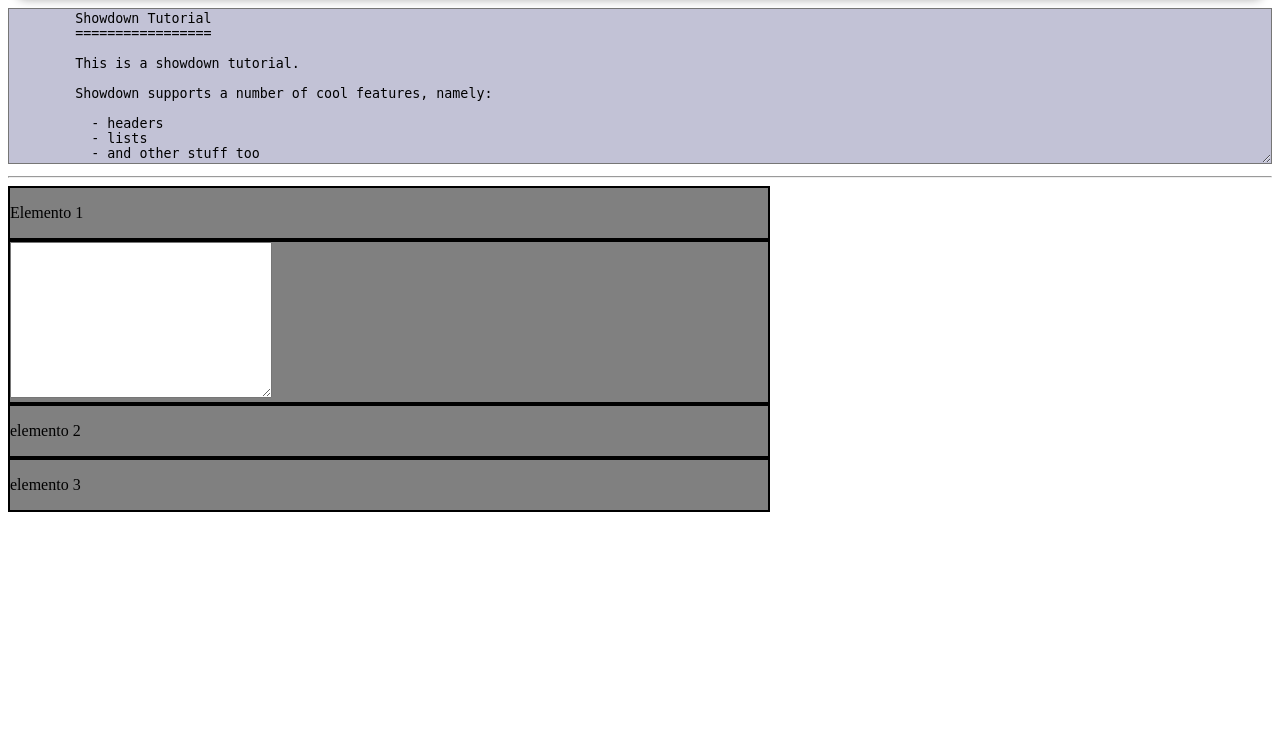
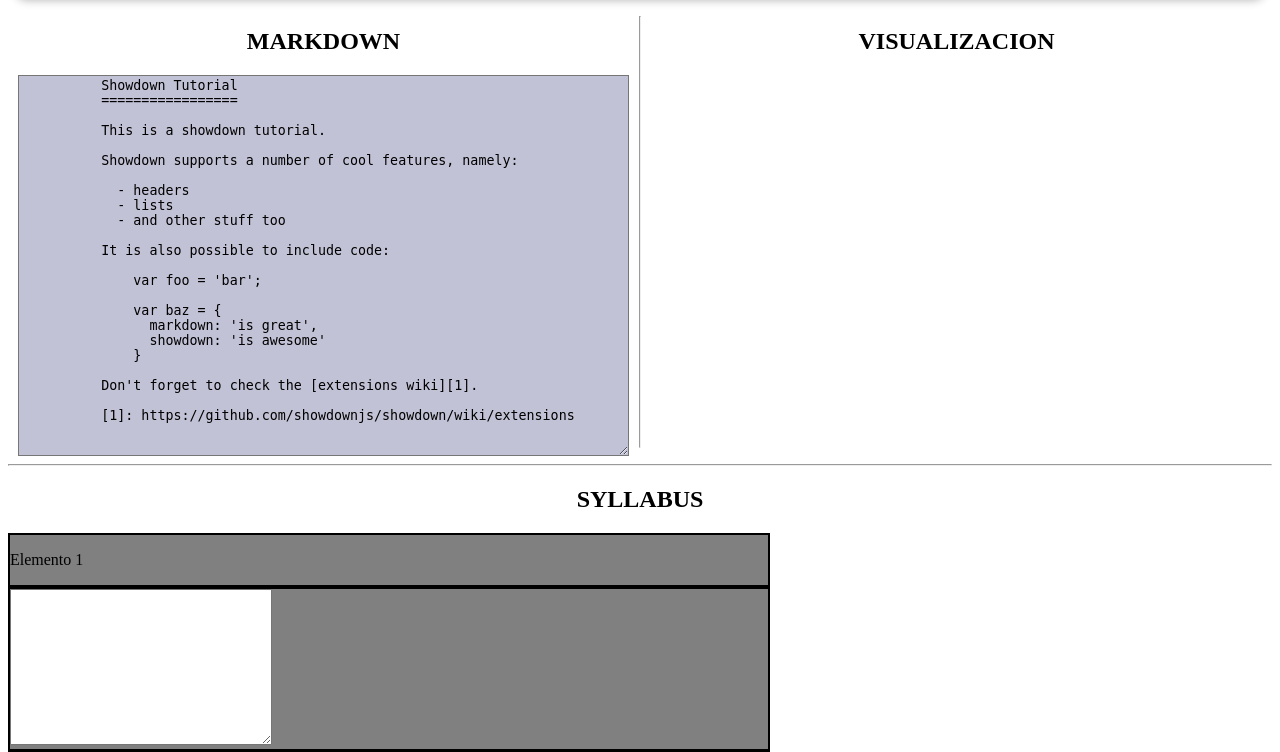
Before and after one commit to ellery25/EditorOnline, a Flask app: template src/config/templates/editor_botones.html in a window 1280 px wide. Shown: the part 65-817 px from the top of the page. Before the commit the page ends 577 px from the top, so only its background shows below. Run offline with Flask 3, Linux system fonts and the light colour scheme; the template is opened without the code that fills it, so the values that code supplies are empty; some libraries are stand-ins or nearby versions.

Commit message:
mejorando el front

```diff
--- a/src/app.py
+++ b/src/app.py
@@ -4,7 +4,7 @@
 
 @app.route("/", methods=['GET'])
 def index():
-    return render_template("editor_syllabus.html")
+    return render_template("editor_botones.html")
 
 if __name__ == "__main__":
     app.run(debug=True)
--- a/src/config/static/css/style.css
+++ b/src/config/static/css/style.css
@@ -5,50 +5,8 @@
   box-shadow: 0 0 10px rgba(0, 0, 0, 0.3);
 
 }
-  .navigation {
-    background-color: rgb(190, 25, 25);
-    border-radius: 10px;
-    box-shadow: 0 0 10px rgba(0, 0, 0, 0.3);
-
-  }
-
-  .navigation a {
-    max-height: 43px;
-    padding: 1rem;
-    color: var(--blanco);
-    font-size: 2rem;
-    font-weight: 700;
-    border-radius: 20px;
-    transition: background-color 0.3s, color 0.3s;
-  }
-  .navi {
-    display: flex;
-    flex-direction: row;
-    justify-content: space-around;
-    height: 57px;
-    align-items: center;
-  }
-  .container {
-    display: flex;
-
-    flex-wrap: wrap;
-    justify-content: space-between;
 
 
-  }
-
-  section{
-    height: 100%;
-  }
-
-  section #sourceTA,section #targetDiv {
-
-    width: 100%;
-    box-sizing: border-box;
-    background-color: rgb(194, 194, 214);
-    height: 100%;
-
-}
 
 .navigation a {
   max-height: 43px;
@@ -68,21 +26,29 @@
   align-items: center;
 }
 
-.container {
+.contenedor {
   display: flex;
+  align-items: stretch;
+}
 
-  flex-wrap: wrap;
-  justify-content: space-between;
+.izquierda,
+.derecha {
+  width: 50%;
+  display: flex;
+  flex-direction: column;
+  margin-right: 10px;
+  margin-left: 10px;
+}
 
 
-}
+
+
 
 section {
   height: 100%;
 }
 
-section #sourceTA,
-section #targetDiv {
+section #sourceTA, section #targetDiv {
 
   width: 100%;
   box-sizing: border-box;
--- a/src/config/templates/editor_botones.html
+++ b/src/config/templates/editor_botones.html
@@ -129,10 +129,10 @@
 </div>
 
 
-
-
-<section>
-  <textarea id="sourceTA" rows="10" cols="82" oninput="run()">
+<div class="contenedor">
+  <section class="izquierda">
+    <h1 style="text-align: center;"> MARKDOWN </h1>
+    <textarea id="sourceTA" rows="25" cols="82" oninput="run()">
           Showdown Tutorial
           =================
 
@@ -161,10 +161,16 @@
 
 
 
-<hr>
-<section>
+  <hr height="100%">
+  <section class="derecha">
+    <h1 style="text-align: center;"> VISUALIZACION </h1>
     <div id="targetDiv"></div>
   </section>
+
+</div>
+
+<hr>
+<h2 style="text-align: center;"> SYLLABUS </h1>
 
 
 <section>
```
Lines whose indentation alone changed are shown as unchanged.
